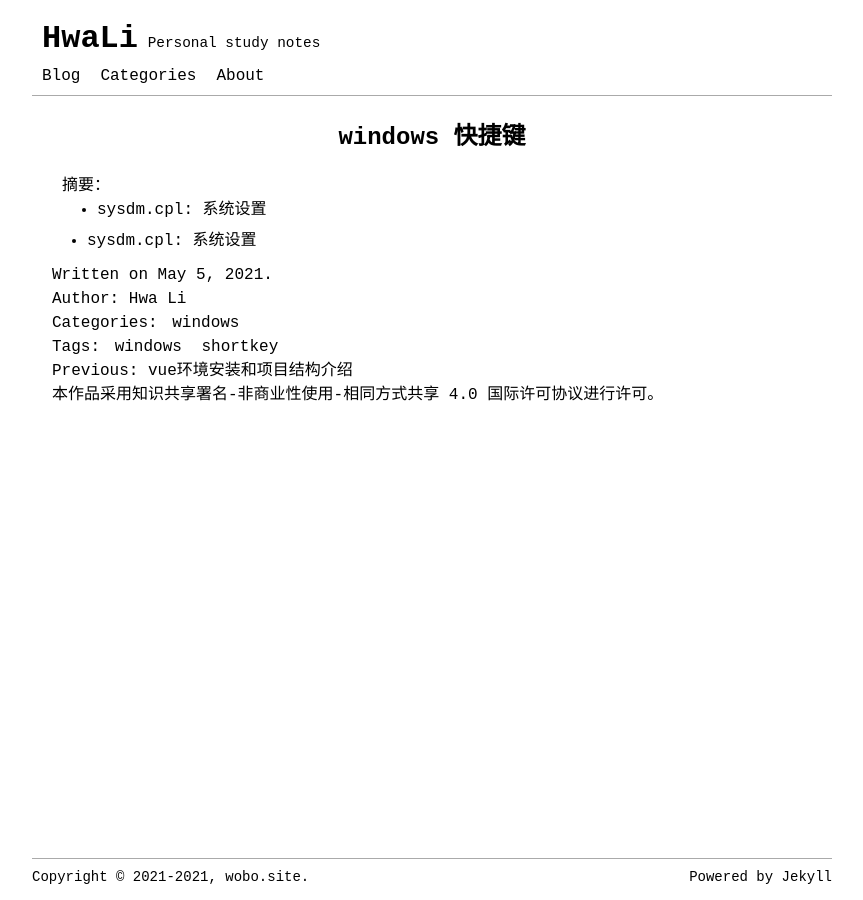
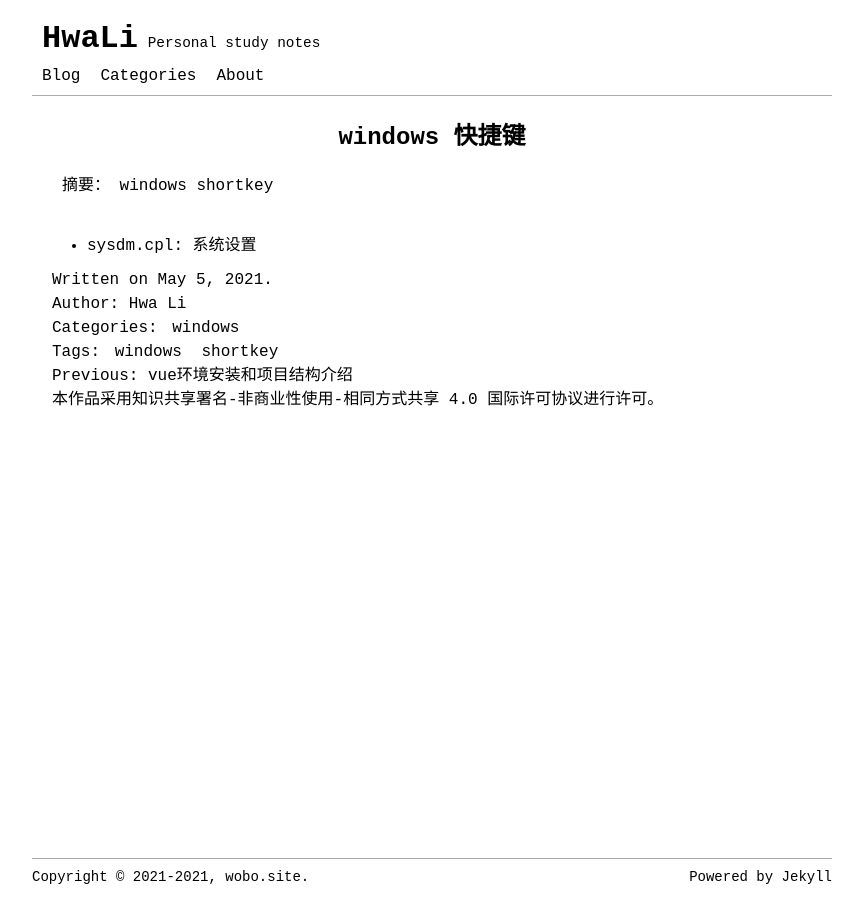
Before and after one commit to hualiy/hualiy.github.io, a Jekyll site: the page built from _posts/windows/2021-05-05-windows-shortkey.md, in a window 1280 px wide. Shown: the whole page, without its empty margins (208-1071 px from the left). Built offline with Jekyll 4.4.1, drawn with Linux system fonts in a browser that asks for light colours; comment, search, counter and statistics services are not loaded.

Commit message:
Update 2021-05-05-windows-shortkey.md

```diff
--- a/_posts/windows/2021-05-05-windows-shortkey.md
+++ b/_posts/windows/2021-05-05-windows-shortkey.md
@@ -4,6 +4,7 @@ title: windows 快捷键
 date: 2021-05-05
 categories: [windows]
 tags: [windows,shortkey]
+excerpt: windows shortkey
 ---
-
+<br/>
 - sysdm.cpl: 系统设置
```
